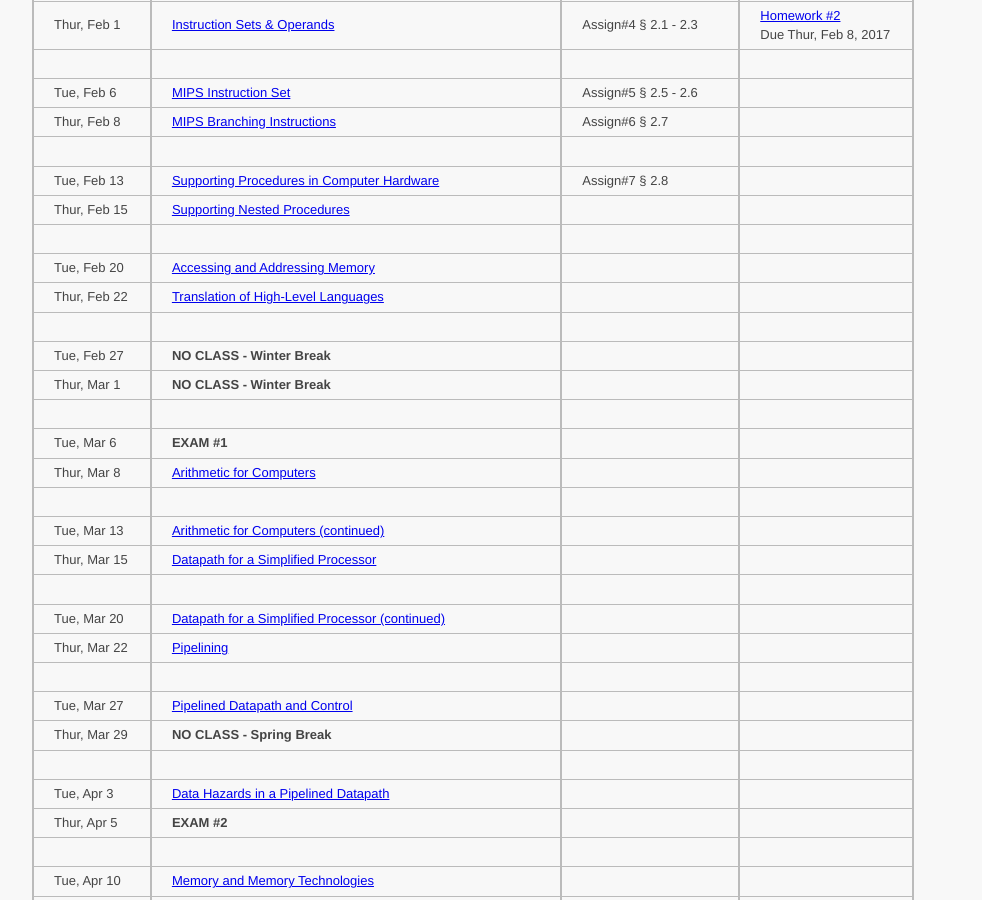
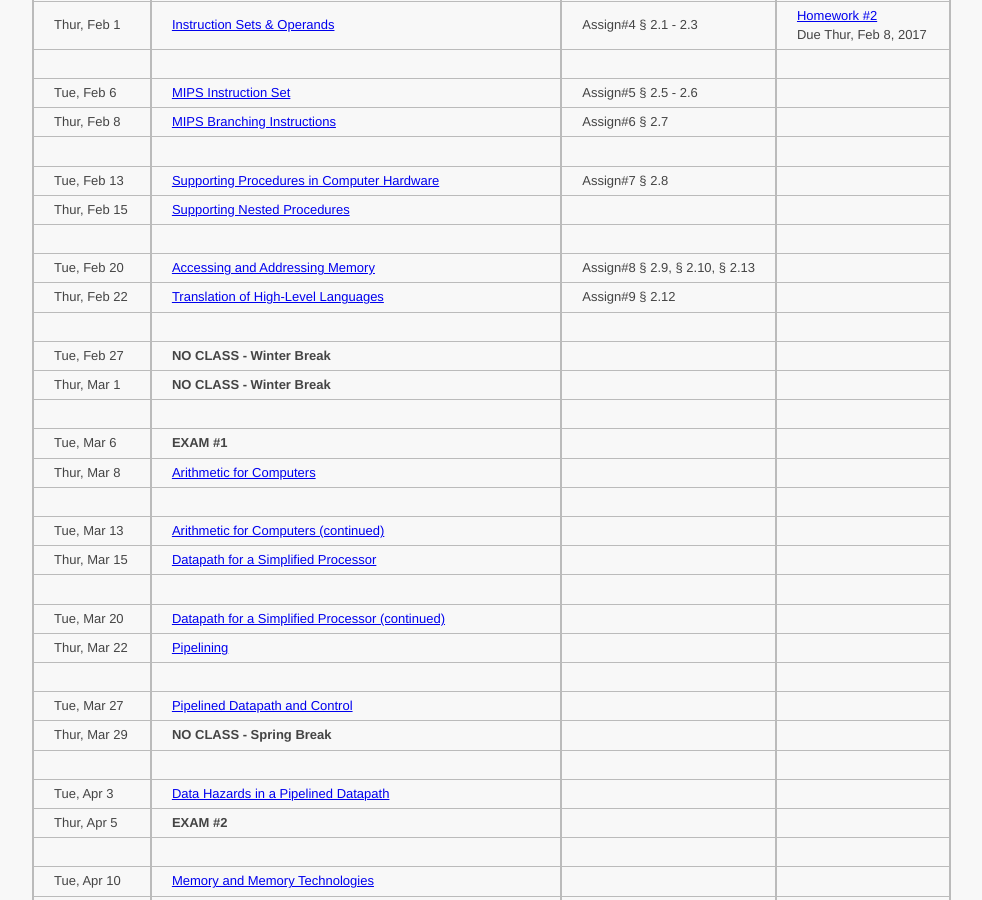
Before and after one commit to ycpcs/ece260-spring2018, a Jekyll site: the page built from schedule_lecture.md, in a window 1280 px wide and 900 px high, scrolled down 360 px. Shown: the whole window, without its empty margins (81-1063 px from the left). Built offline with Jekyll 4.4.1, drawn with Linux system fonts in a browser that asks for light colours.

Commit message:
updated schedule

```diff
--- a/schedule_lecture.md
+++ b/schedule_lecture.md
@@ -23,10 +23,10 @@ Tue, Feb 6     |  [MIPS Instruction Set](lectures/lecture5_MIPS_instruction_set.
 Thur, Feb 8    |  [MIPS Branching Instructions](lectures/lecture6_MIPS_Branching_Instructions.pdf)                                |  Assign#6 § 2.7                   |  <!-- [Homework #3](homework/Homework_Assignment_3.txt) <br> Due Tue, Feb 14, 2017 -->
  | | |
 Tue, Feb 13    |  [Supporting Procedures in Computer Hardware](lectures/lecture7_Supporting_Procedures_in_Computer_Hardware.pdf)  |  Assign#7 § 2.8                   |
-Thur, Feb 15   |  [Supporting Nested Procedures](lectures/lecture8_Supporting_Nested_Procedures.pdf)                              |                                   |  <!-- § 2.8 --> <!-- [Homework #4](homework/Homework_Assignment_4.txt) <br> Due Tue, Feb 21, 2017 -->
+Thur, Feb 15   |  [Supporting Nested Procedures](lectures/lecture8_Supporting_Nested_Procedures.pdf)                              |                                   |  <!-- [Homework #4](homework/Homework_Assignment_4.txt) <br> Due Tue, Feb 21, 2017 -->
  | | |
-Tue, Feb 20    |  [Accessing and Addressing Memory](lectures/lecture9_Accessing_and_Addressing_Memory.pdf)                        |                                   |  <!-- § 2.9, § 2.10, § 2.13 -->
-Thur, Feb 22   |  [Translation of High-Level Languages](lectures/lecture10_Translation_of_High-Level_Languages.pdf)               |                                   |  <!-- § 2.12 -->
+Tue, Feb 20    |  [Accessing and Addressing Memory](lectures/lecture9_Accessing_and_Addressing_Memory.pdf)                        |  Assign#8 § 2.9, § 2.10, § 2.13   |
+Thur, Feb 22   |  [Translation of High-Level Languages](lectures/lecture10_Translation_of_High-Level_Languages.pdf)               |  Assign#9 § 2.12                  |
   | | |
 Tue, Feb 27    |  **NO CLASS - Winter Break**                                                                                     |                                   | <!-- Winter Break -->
 Thur, Mar 1    |  **NO CLASS - Winter Break**                                                                                     |                                   | <!-- Winter Break -->
```
